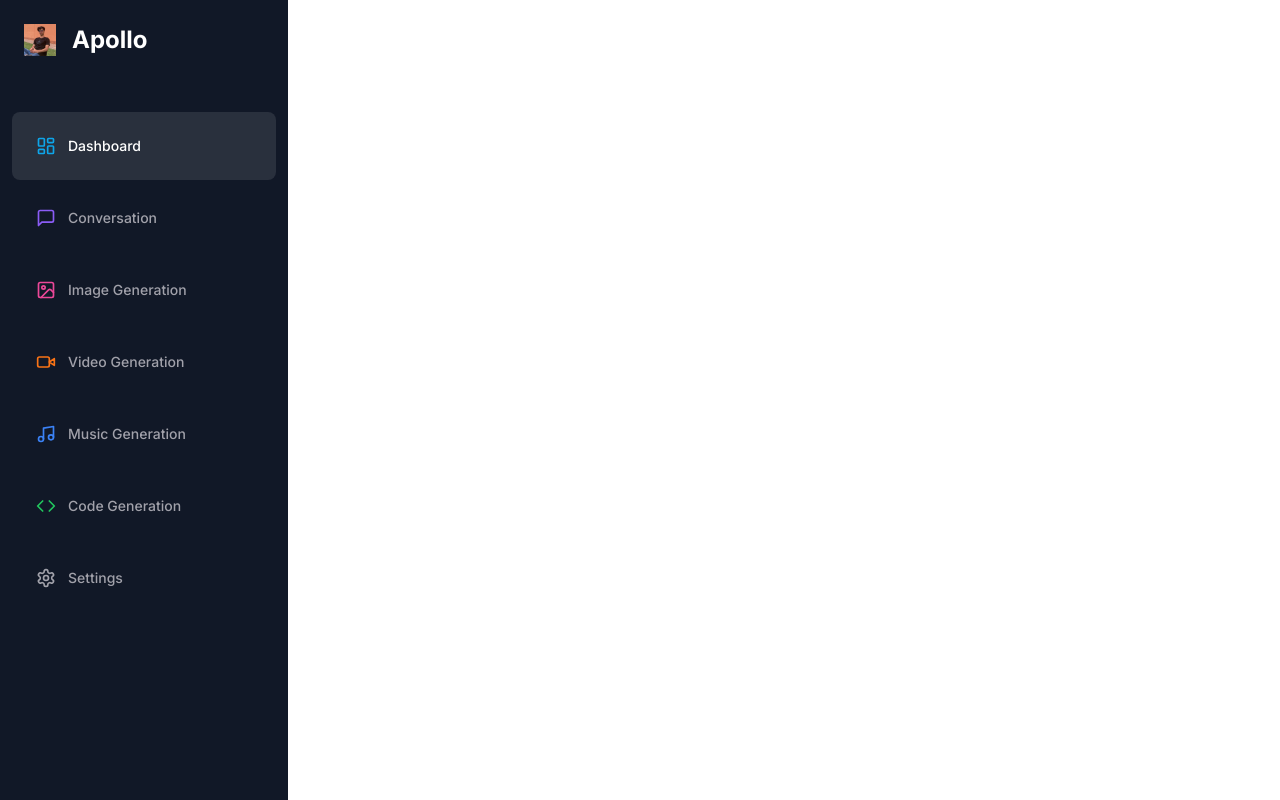
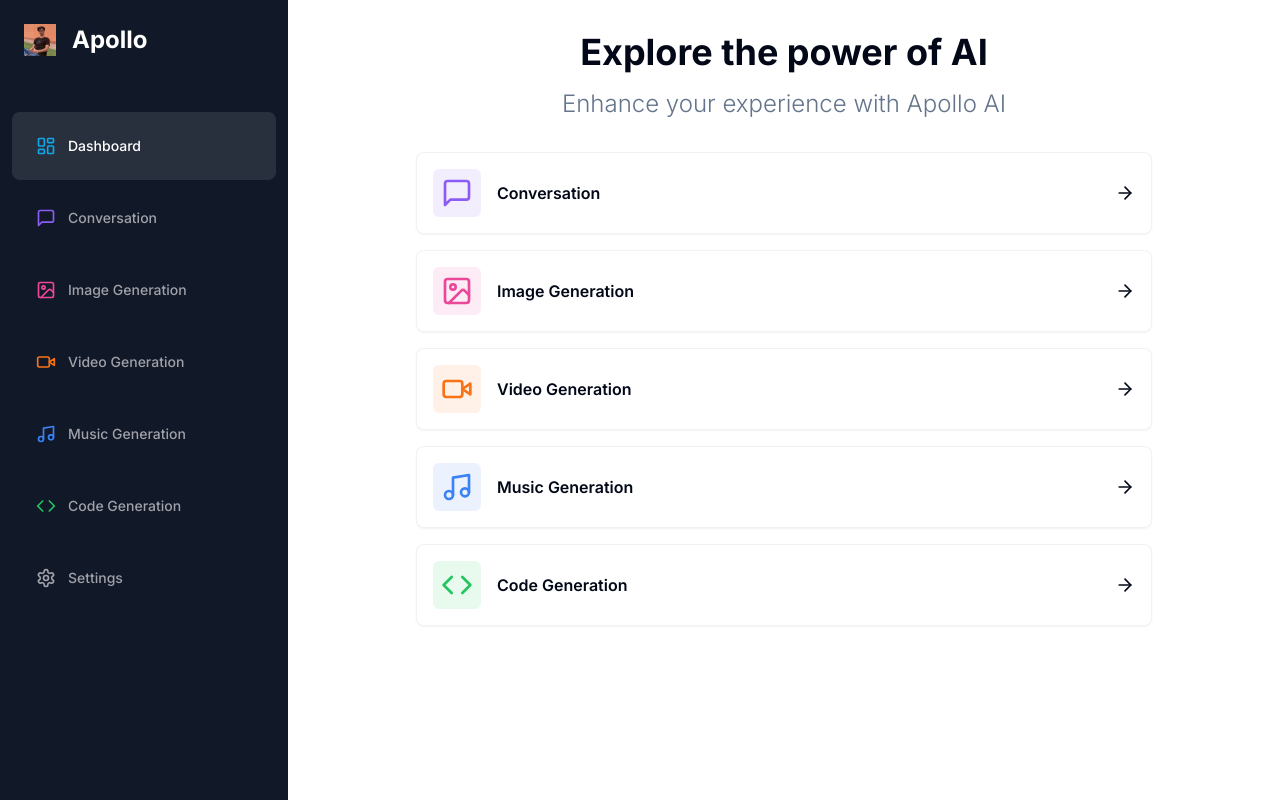
Before and after one commit to iimyzf/Apollo-SAAS, a Next.js app: page /dashboard in a window 1280 px wide. Built offline with nearby package versions, Linux system fonts and the light colour scheme.

Commit message:
added the tools needed

```diff
--- a/app/(dashboard)/(routes)/dashboard/page.tsx
+++ b/app/(dashboard)/(routes)/dashboard/page.tsx
@@ -1,5 +1,90 @@
+"use client";
+
+import { Card } from "@/components/ui/card";
+import { cn } from "@/lib/utils";
+import {
+    ArrowRight,
+    CodeIcon,
+    ImageIcon,
+    MessageSquare,
+    MusicIcon,
+    VideoIcon,
+} from "lucide-react";
+
+const tools = [
+    {
+        label: "Conversation",
+        icon: MessageSquare,
+        color: "text-violet-500",
+        bgColor: "bg-violet-500/10",
+        href: "/conversation",
+    },
+    {
+        label: "Image Generation",
+        icon: ImageIcon,
+        color: "text-pink-500",
+        bgColor: "bg-pink-500/10",
+        href: "/image",
+    },
+    {
+        label: "Video Generation",
+        icon: VideoIcon,
+        color: "text-orange-500",
+        bgColor: "bg-orange-500/10",
+        href: "/video",
+    },
+    {
+        label: "Music Generation",
+        icon: MusicIcon,
+        color: "text-blue-500",
+        bgColor: "bg-blue-500/10",
+        href: "/music",
+    },
+    {
+        label: "Code Generation",
+        icon: CodeIcon,
+        color: "text-green-500",
+        bgColor: "bg-green-500/10",
+        href: "/code",
+    },
+];
+
 const DashboardPage = () => {
-    return <div></div>;
+    return (
+        <div>
+            <div className="mb-8 space-y-4">
+                <h2 className="text-2xl md:text-4xl text-center font-bold">
+                    Explore the power of AI
+                </h2>
+                <p className="text-muted-foreground text-center font-light text-sm md:text-2xl">
+                    Enhance your experience with Apollo AI
+                </p>
+            </div>
+            <div className="px-4 md:px-20 lg:px-32 space-y-4">
+                {tools.map((tool) => (
+                    <Card
+                        key={tool.href}
+                        className="p-4 border-black/5 flex items-center justify-between hover:shadow-md transition cursor-pointer"
+                    >
+                        <div className="flex items-center gap-x-4">
+                            <div
+                                className={cn(
+                                    "p-2 w-fit rounded-md",
+                                    tool.bgColor
+                                )}
+                            >
+                                <tool.icon
+                                    className={cn("w-8 h-8", tool.color)}
+                                />
+                            </div>
+                            <div className="font-semibold">{tool.label}</div>
+                        </div>
+                        <ArrowRight className="w-5 h-5" />
+                    </Card>
+                ))}
+            </div>
+        </div>
+    );
 };
 
 export default DashboardPage;
--- /dev/null
+++ b/components/ui/card.tsx
@@ -0,0 +1,79 @@
+import * as React from "react"
+
+import { cn } from "@/lib/utils"
+
+const Card = React.forwardRef<
+  HTMLDivElement,
+  React.HTMLAttributes<HTMLDivElement>
+>(({ className, ...props }, ref) => (
+  <div
+    ref={ref}
+    className={cn(
+      "rounded-lg border bg-card text-card-foreground shadow-sm",
+      className
+    )}
+    {...props}
+  />
+))
+Card.displayName = "Card"
+
+const CardHeader = React.forwardRef<
+  HTMLDivElement,
+  React.HTMLAttributes<HTMLDivElement>
+>(({ className, ...props }, ref) => (
+  <div
+    ref={ref}
+    className={cn("flex flex-col space-y-1.5 p-6", className)}
+    {...props}
+  />
+))
+CardHeader.displayName = "CardHeader"
+
+const CardTitle = React.forwardRef<
+  HTMLParagraphElement,
+  React.HTMLAttributes<HTMLHeadingElement>
+>(({ className, ...props }, ref) => (
+  <h3
+    ref={ref}
+    className={cn(
+      "text-2xl font-semibold leading-none tracking-tight",
+      className
+    )}
+    {...props}
+  />
+))
+CardTitle.displayName = "CardTitle"
+
+const CardDescription = React.forwardRef<
+  HTMLParagraphElement,
+  React.HTMLAttributes<HTMLParagraphElement>
+>(({ className, ...props }, ref) => (
+  <p
+    ref={ref}
+    className={cn("text-sm text-muted-foreground", className)}
+    {...props}
+  />
+))
+CardDescription.displayName = "CardDescription"
+
+const CardContent = React.forwardRef<
+  HTMLDivElement,
+  React.HTMLAttributes<HTMLDivElement>
+>(({ className, ...props }, ref) => (
+  <div ref={ref} className={cn("p-6 pt-0", className)} {...props} />
+))
+CardContent.displayName = "CardContent"
+
+const CardFooter = React.forwardRef<
+  HTMLDivElement,
+  React.HTMLAttributes<HTMLDivElement>
+>(({ className, ...props }, ref) => (
+  <div
+    ref={ref}
+    className={cn(" flex items-center p-6 pt-0", className)}
+    {...props}
+  />
+))
+CardFooter.displayName = "CardFooter"
+
+export { Card, CardHeader, CardFooter, CardTitle, CardDescription, CardContent }
```
